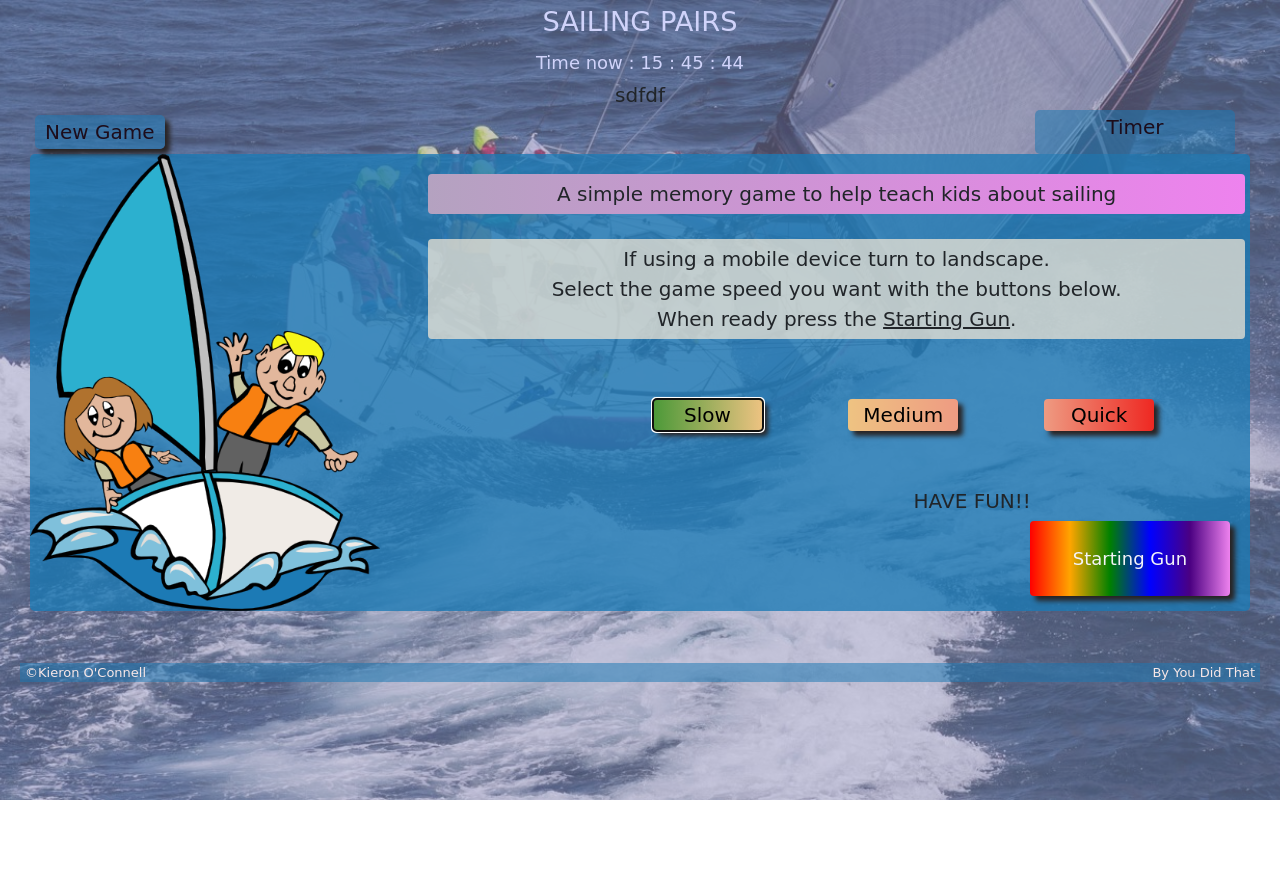
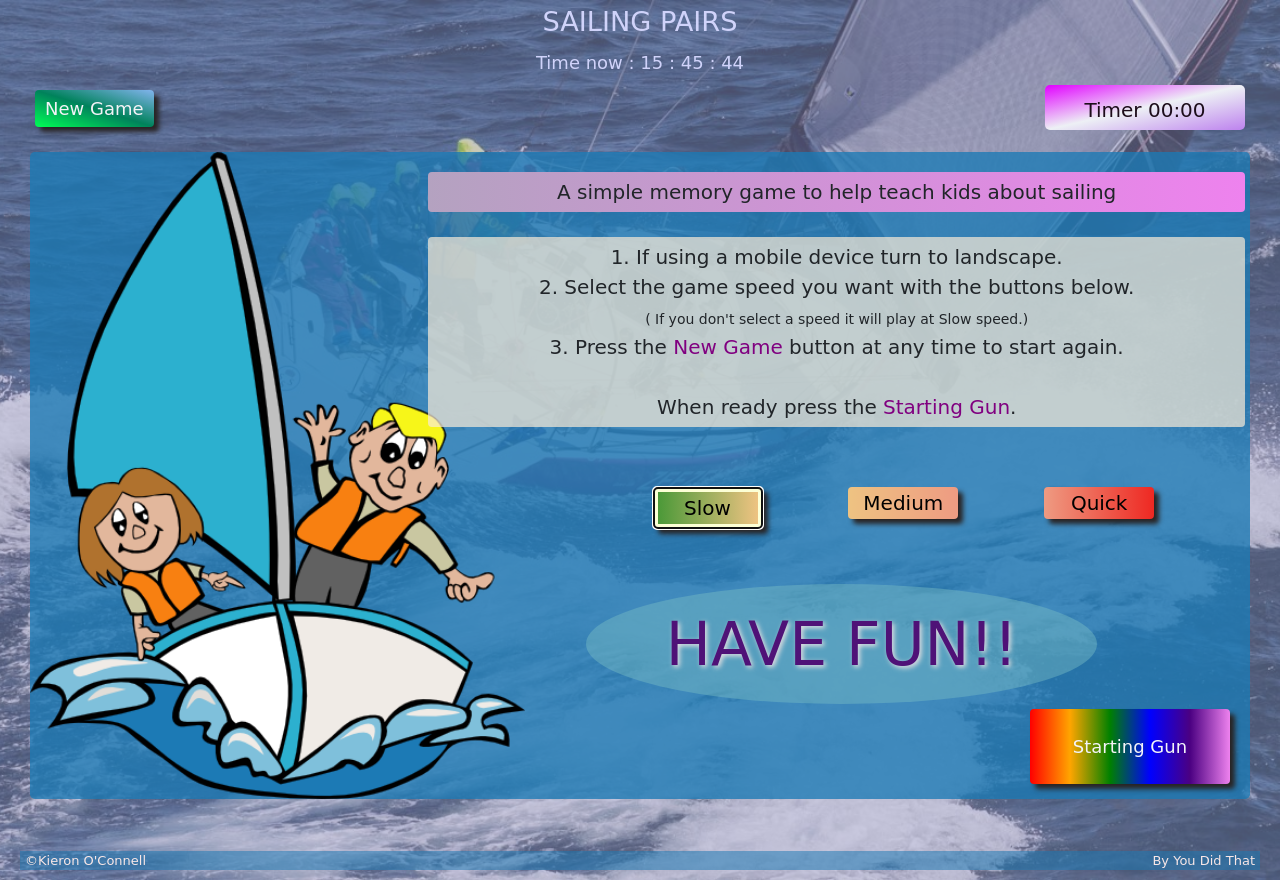
Before and after one commit to KieronOC/CI-MP2, a plain HTML site: page index.html in a window 1280 px wide. Both pictures are taken after a click on the button "Slow". Before the commit the page ends 800 px from the top, so only its background shows below. Drawn offline with nearby package versions, Linux system fonts and the light colour scheme; a web font is replaced by a local one.

Commit message:
Starting page CSS complete and game speed JS added.

```diff
--- a/assets/css/style.css
+++ b/assets/css/style.css
@@ -47,41 +47,37 @@ body {
 }
 
 .r3 {
-    margin-right: 15px;
+    margin: 5px 5px 20px 0px;
+}
+
+.c1 {
+    padding-left: 0;
 }
 
 #reStart {
-    background-color: #1c7ab585;
-    color: #1d0d1b;
-    font-size: 1em;
-    text-align: center;
+    color: #f3f3f7;
+    font-size: large;
+    margin-top: 40px;
     width: auto;
-    padding: 2px 10px 2px 10px;
-    border-radius: 5px;
+    /* height: 75px; */
+    /* Adapted from W3 schools */
+    background-image: linear-gradient(to top right, rgb(0, 255, 85), rgb(0, 130, 91), rgb(130, 180, 238));
+    box-shadow: 5px 5px 5px rgb(41, 36, 36);
+    margin: 5px 5px 5px 5px;
+    border-radius: 4px;
+    padding: 5px 10px 5px 10px;
 }
 
 #stopwatch {
-    background-color: #1c7ab585;
+    background-image: linear-gradient(to bottom right, rgb(225, 0, 255), rgb(237, 240, 245), rgb(189, 130, 238));
     color: #1d0d1b;
     font-size: 1em;
     text-align: center;
     max-width: 200px;
-    padding: 2px 10px 2px 10px;
+    height: fit-content;
+    height: fit-content;
     border-radius: 5px;
-}
-
-#start {
-    color: #f3f3f7;
-    font-size: large;
-    margin-top: 40px;
-    width: 200px;
-    height: 75px;
-    /* Adapted from W3 schools */
-    background-image: linear-gradient(to right, red, orange, green, blue, indigo, violet);
-    box-shadow: 5px 5px 5px rgb(41, 36, 36);
-    border: none;
-    margin: 5px 5px 5px 5px;
-    border-radius: 4px;
+    padding: 10px 15px 5px 15px;
 }
 
 
@@ -118,6 +114,10 @@ body {
     background-image: linear-gradient(to right, rgb(180, 162, 192), violet);
 }
 
+.link {
+    color: purple;
+}
+
 .speedBox {
     margin: 40px 15px 50px 5px;
 }
@@ -140,6 +140,45 @@ button {
 
 #quick {
     background-image: linear-gradient(to right, rgb(238, 155, 130), rgb(238, 40, 34));
+}
+
+.speedPick {
+    border: 5px solid rgb(252, 255, 213);
+}
+
+
+/* .fun1 {
+    background-color: rgba(124, 123, 197, 0.795);
+    margin-bottom: 40px;
+    text-align: center;
+    border-radius: 150%;
+    padding: 10px;
+} */
+
+.fun {
+    background-color: rgba(123, 192, 197, 0.425);
+    fill-opacity: inherit;
+    background-position: relative;
+    font-size: 3em;
+    color: rgb(79, 18, 119);
+    text-shadow: 2px 2px 5px #e7e2e2;
+    border-radius: 150%;
+    padding: 15px;
+    text-align: center;
+}
+
+#start {
+    color: #f3f3f7;
+    font-size: large;
+    margin-top: 40px;
+    width: 200px;
+    height: 75px;
+    /* Adapted from W3 schools */
+    background-image: linear-gradient(to right, red, orange, green, blue, indigo, violet);
+    box-shadow: 5px 5px 5px rgb(41, 36, 36);
+    border: none;
+    margin: 5px 5px 5px 5px;
+    border-radius: 4px;
 }
 
 
@@ -166,7 +205,7 @@ button {
     background-repeat: no-repeat;
     background-size: cover;
     background-image: url('/assets/images/Card_Front.png');
-    background-color: lightblue;
+    background-color: #81b2d1;
     height: 200px;
     width: 150px;
     position: absolute;
--- a/assets/js/script1a.js
+++ b/assets/js/script1a.js
@@ -53,6 +53,72 @@ let pictures = [
     { 'photo': 'Bosun', 'img': '/assets/images/Bosun.jpg', },
 ]
 
+
+let delayM = 400;
+let delayMc = 20;
+let delayMiss = 6000;
+
+var sLow = document.getElementById('slow');
+var mEdium = document.getElementById('medium');
+var qUick = document.getElementById('quick');
+
+
+
+sLow.addEventListener('click', function() {
+    mEdium.classList = '';
+    qUick.classList = '';
+    if (sLow.classList.contains('speedPick')) {
+        sLow.classList.remove('speedPick');
+        delayMiss = 6000;
+        return
+    } else {
+        sLow.classList.add('speedPick')
+        delayMiss = 6000;
+        return
+    }
+});
+
+mEdium.addEventListener('click', function() {
+    sLow.classList = '';
+    qUick.classList = '';
+    if (mEdium.classList.contains('speedPick')) {
+        mEdium.classList.remove('speedPick');
+        delayMiss = 6000;
+        return
+    } else {
+        mEdium.classList.add('speedPick')
+        delayMiss = 3000;
+        return
+    }
+});
+
+qUick.addEventListener('click', function() {
+    mEdium.classList = '';
+    sLow.classList = '';
+    if (qUick.classList.contains('speedPick')) {
+        qUick.classList.remove('speedPick');
+        delayMiss = 6000;
+        return
+    } else {
+        qUick.classList.add('speedPick')
+        delayMiss = 1000;
+        return
+    }
+});
+
+// medium.addEventListener('click', function() {
+//     medium.classList.add('speedPick')
+// })
+
+// quick.addEventListener('click', function() {
+//     quick.classList.add('speedPick')
+// })
+
+
+
+
+
+
 let mixedUpPics;
 
 // Start game by pressing start button
@@ -107,9 +173,7 @@ function timedCount() {
     t = setTimeout(timedCount, 1000);
 }
 
-let delayM = 400;
-let delayMc = 20;
-let delayMiss = 3000;
+
 
 // Gets the player to in effect refresh the page before pressing the Start button to start the timer and shuffle the cards
 var newGame = document.getElementById('reStart');
--- a/index.html
+++ b/index.html
@@ -42,14 +42,11 @@
             <div class="row d-flex justify-content-center">
                 <div id="clock" class="dClock col-12"></div>
             </div>
-            <div class="row d-flex justify-content-center">sdfdf</div>
-
             <div class="row justify-content-center">
-
             </div>
             <div class="r3 row d-flex justify-content-between">
-                <div class="col-2"> <button id="reStart" class="speed">New Game</button></div>
-                <div class="col-2" id="stopwatch">Timer</div>
+                <div class="c1 col-2"> <button id="reStart" class="speed">New Game</button></div>
+                <div class="col-3 inline-block" id="stopwatch">Timer 00:00</div>
             </div>
         </div>
 
@@ -62,7 +59,10 @@
                 </div>
                 <div class="row d-flex justify-content-end">
                     <div class="explain2 col-8">
-                        If using a mobile device turn to landscape. <br> Select the game speed you want with the buttons below. <br> When ready press the <span><u>Starting Gun</u></span>.
+                        1. If using a mobile device turn to landscape. <br> 2. Select the game speed you want with the buttons below.<br><span style="font-size: 14px;">&#40 If you don't select a speed it will play at Slow speed.&#41</span> <br>3. Press
+                        the
+                        <span class="link">New Game</span> button at any time to start again. <br><br> When ready press the
+                        <span class="link">Starting Gun</span>.
                     </div>
                 </div>
                 <div class="speedBox row justify-content-end">
@@ -72,9 +72,8 @@
                     <div class="col-md-2"> <button id="quick" class="speed">Quick</button></div>
 
                 </div>
-                <div class="row ">
-                    <div class="col-3 offset-7 d-flex justify-content-end ">
-                        HAVE FUN!!
+                <div class="fun1 row d-flex justify-content-center">
+                    <div class="fun col-5 offset-4">HAVE FUN!!
                     </div>
                 </div>
                 <div class="row ">
```
